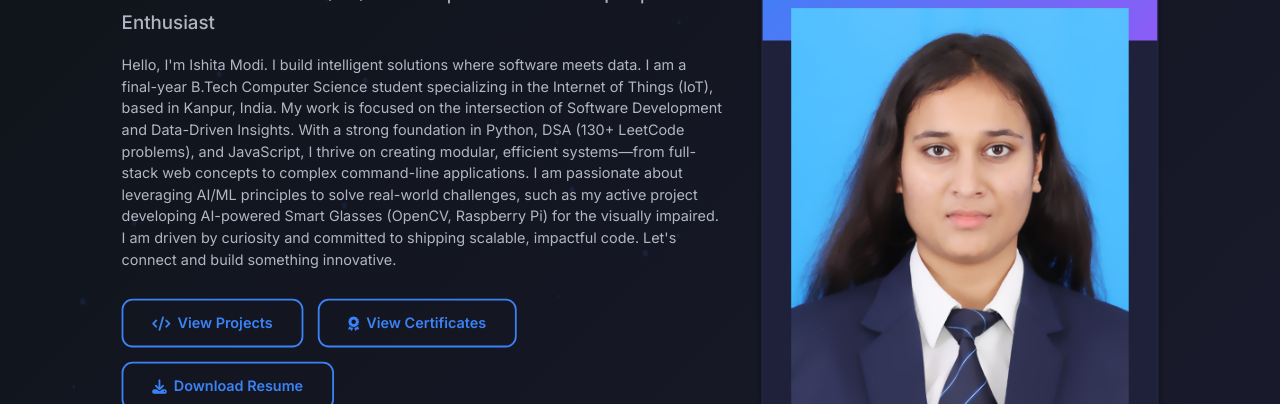
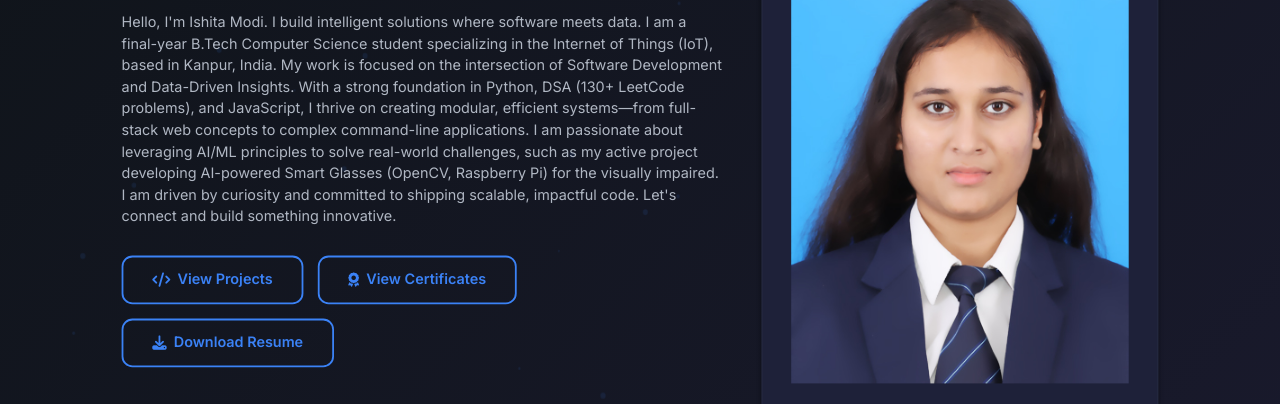
Before and after one commit to ishita230105/ishita230105.github.io, a website built with Vite: page index.html in a window 1280 px wide. Shown: the part 250-654 px from the top of the page. Built offline with nearby package versions, Linux system fonts and the light colour scheme.

Commit message:
Fix spacing issues: remove excessive space and unwanted line between header and content

```diff
--- a/style.css
+++ b/style.css
@@ -50,7 +50,6 @@ body {
     background: rgba(26, 26, 46, 0.95);
     backdrop-filter: blur(10px);
     z-index: 1000;
-    border-bottom: 1px solid var(--border-color);
     transition: var(--transition);
 }
 
@@ -125,12 +124,13 @@ body {
 .main-content {
     margin-top: 70px;
     min-height: calc(100vh - 70px);
+    padding-top: 0;
 }
 
 .section {
     display: none;
     min-height: calc(100vh - 70px);
-    padding: 4rem 0;
+    padding: 1rem 0;
     animation: fadeIn 0.6s ease-out;
 }
 
@@ -171,7 +171,7 @@ body {
 .home-container {
     max-width: 1200px;
     margin: 0 auto;
-    padding: 2rem 1.5rem;
+    padding: 0.5rem 1.5rem;
     min-height: calc(100vh - 70px);
     display: flex;
     align-items: center;
```
